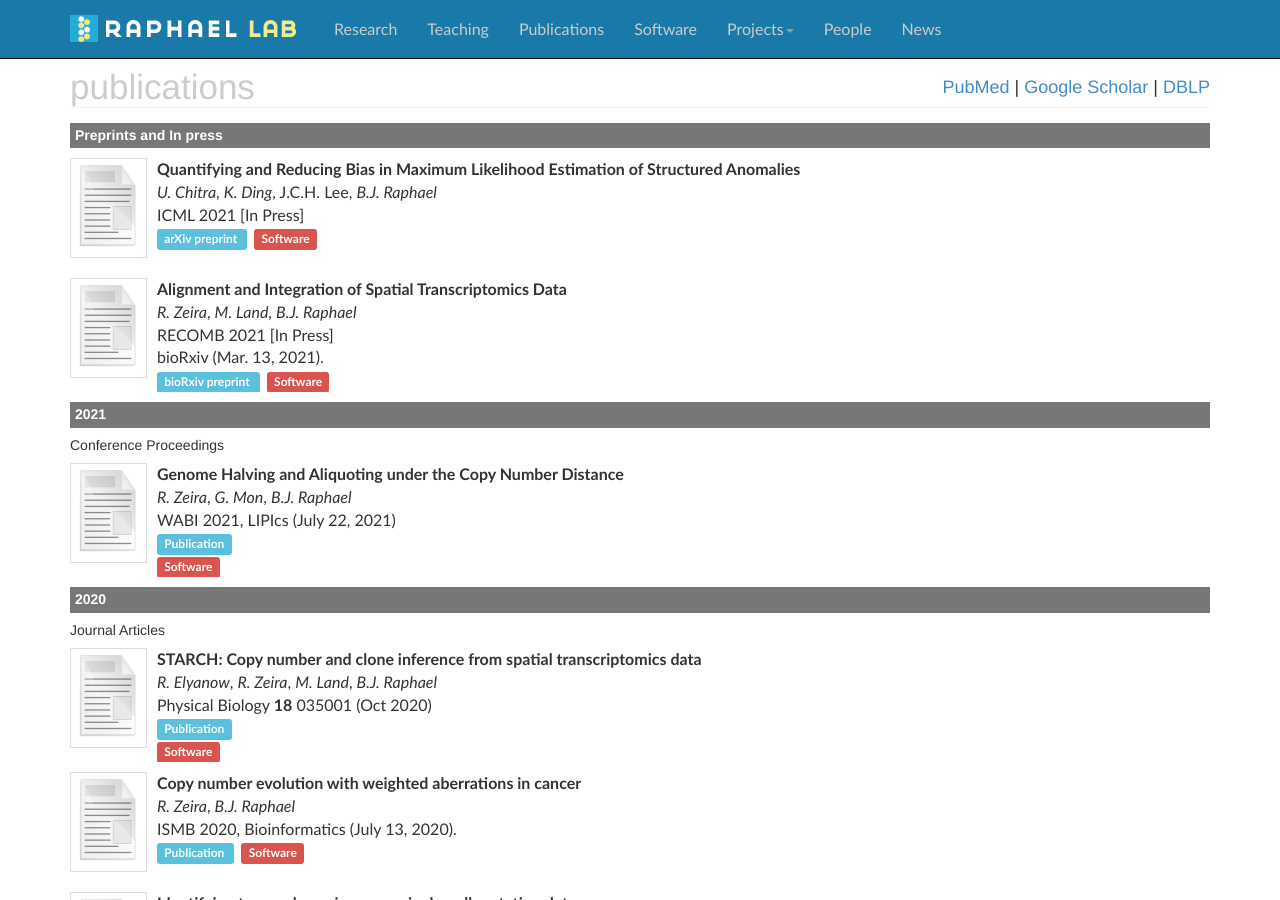
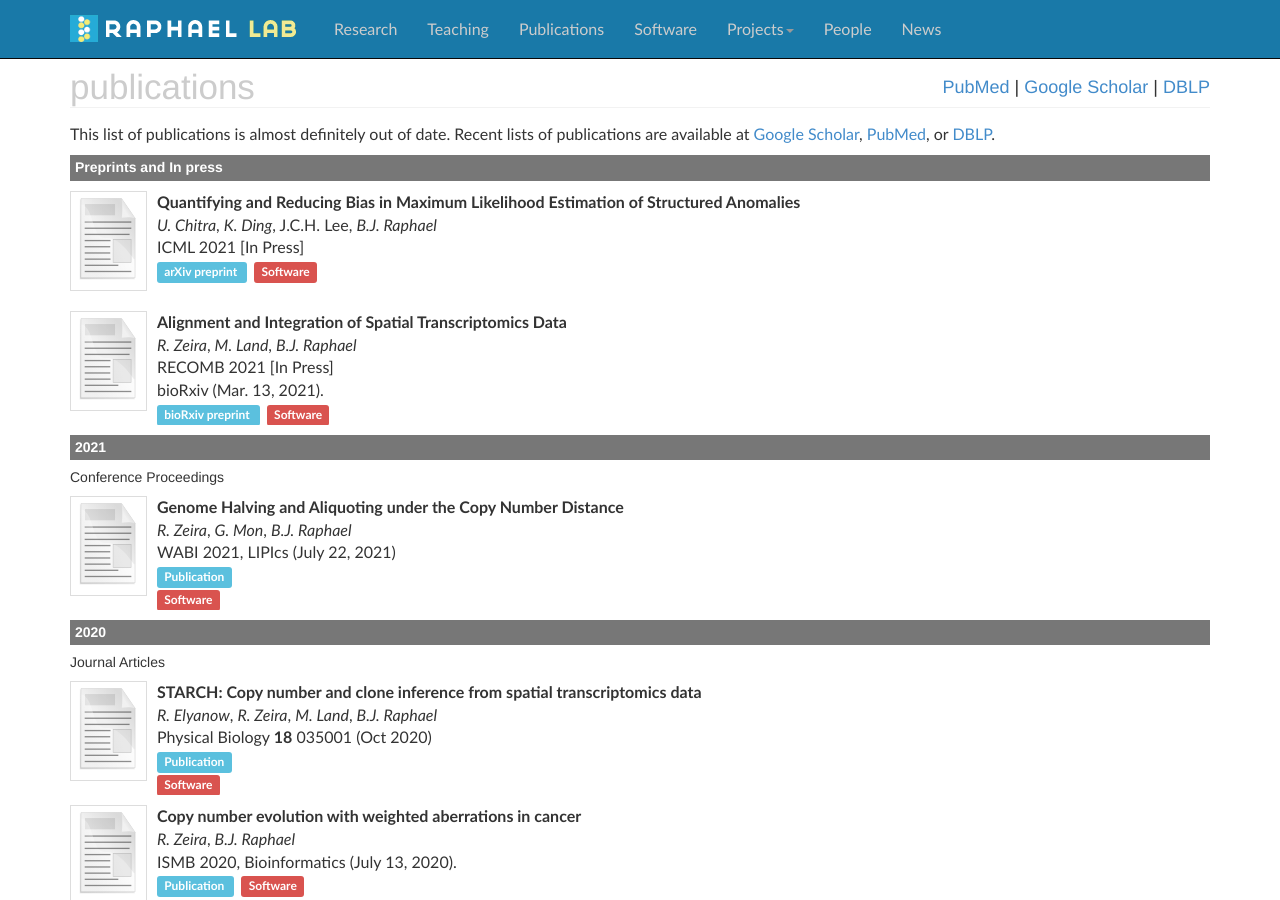
Before and after one commit to raphael-group/raphael-group.github.io, a Jekyll site: the page built from publications/index.md, in a window 1280 px wide and 900 px high. Built offline with Jekyll 4.4.1, drawn with Linux system fonts in a browser that asks for light colours; nearby versions of some CDN libraries; comment, search, counter and statistics services are not loaded.

Commit message:
Update index.md

```diff
--- a/publications/index.md
+++ b/publications/index.md
@@ -8,6 +8,8 @@ container_css_class: container publications
 
 # publications
 
+This list of publications is almost definitely out of date.  Recent lists of publications are available at [Google Scholar](https://scholar.google.com/citations?user=GhvZjJUAAAAJ&hl=en&authuser=1), [PubMed](http://www.ncbi.nlm.nih.gov/pubmed/?term=%28raphael+bj+%5Bau%5D+OR+raphael+bj+%5BInvestigator%5D%29+OR+21720365%5Buid%5D+OR+17048384+%5Buid%5D+OR+15520295+%5Buid%5D), or [DBLP](http://www.informatik.uni-trier.de/~ley/db/indices/a-tree/r/Raphael:Benjamin_J=.html).
+
 ### Preprints and In press ###
 
 * [![structured-anomalies](../assets/img/papers/missing.svg)](https://arxiv.org/abs/2007.07878)
```
